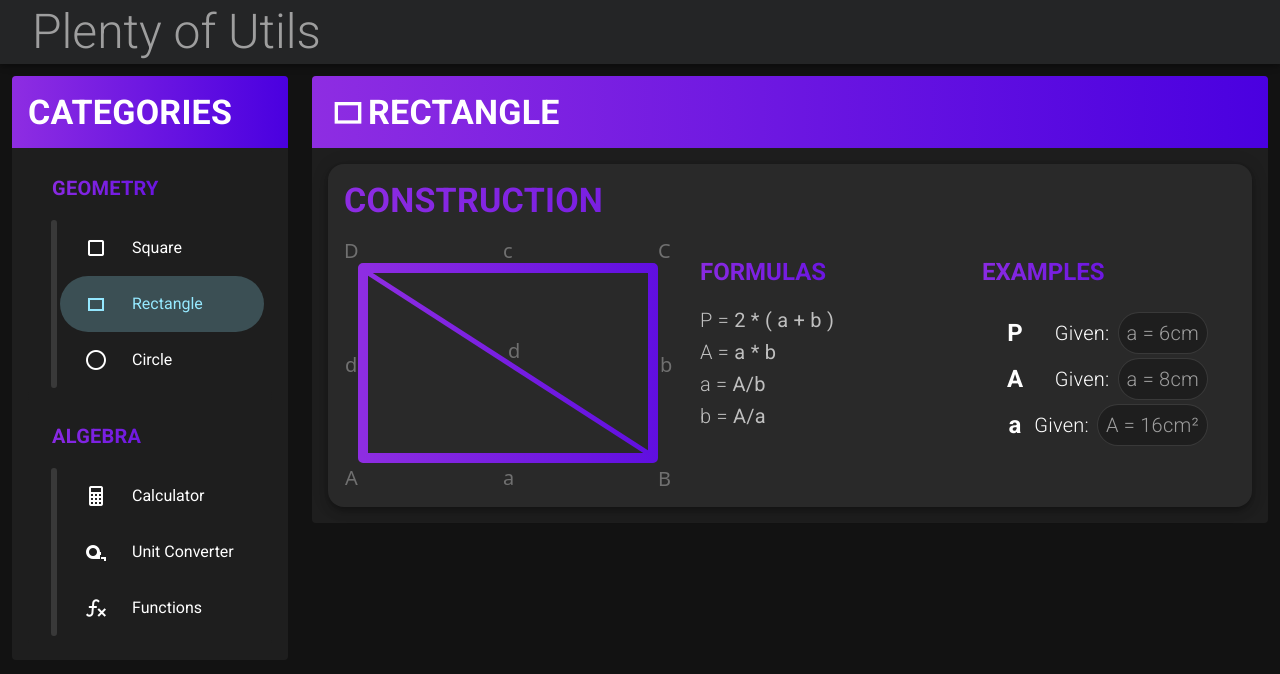
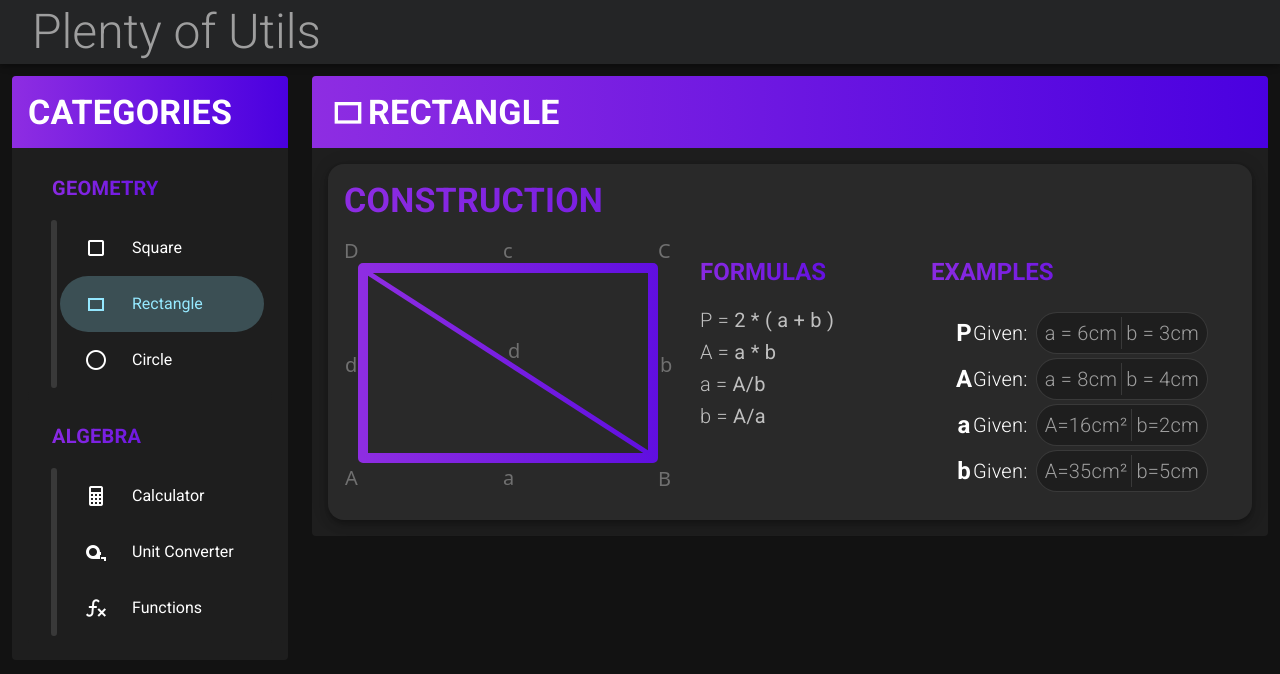
Before and after one commit to DanielTerletzkiy/plenty-utils, a Vue app: page /Categories/Math/Rectangle in a window 1280 px wide. Shown: the top 674 px of the page. Built offline with nearby package versions, Linux system fonts and the light colour scheme.

Commit message:
rectangle examples

```diff
--- a/src/components/Math/components/geometry/Rectangle.vue
+++ b/src/components/Math/components/geometry/Rectangle.vue
@@ -27,18 +27,23 @@ export default {
     examples: [
       {
         description: 'P',
-        given: ['a = 6cm'],
-        process: ['4 * a', '4 * 6cm', '24cm'],
+        given: ['a = 6cm', 'b = 3cm'],
+        process: ['2 * ( a + b )', '2 * ( 6 + 3 )', '2 * 9', '18cm'],
       },
       {
         description: 'A',
-        given: ['a = 8cm'],
-        process: ['a²', 'a * a', '8 * 8', '64cm²'],
+        given: ['a = 8cm', 'b = 4cm'],
+        process: ['a * b', '8 * 4', '32cm²'],
       },
       {
         description: 'a',
-        given: ['A = 16cm²'],
-        process: ['√A', '√16', '4cm'],
+        given: ['A=16cm²', 'b=2cm'],
+        process: ['A/b', '16/2', '8cm'],
+      },
+      {
+        description: 'b',
+        given: ['A=35cm²', 'b=5cm'],
+        process: ['A/a', '35/5', '7cm'],
       },
     ],
   }),
--- a/src/components/Math/components/helper/Construction.vue
+++ b/src/components/Math/components/helper/Construction.vue
@@ -14,12 +14,11 @@
       Construction
     </v-card-title>
     <v-card-text style="display: flex">
-      <v-row justify="space-between">
+      <v-row justify="space-between" :style="{flexDirection: isPhone ? 'column':'row'}">
         <v-col
           :style="{
             display: 'flex',
             justifyContent: isPhone ? 'center' : 'none',
-            width: isPhone ? '100px' : 'auto',
           }"
         >
           <SquareSVG v-if="type=='square'"/>
@@ -68,9 +67,9 @@
             <v-list rounded color="transparent" dense>
               <v-menu
                 content-class="rounded-lg"
-                :nudge-width="200"
                 offset-x
-                left
+                offset-y
+                top
                 v-for="example in examples"
                 :key="example.description"
               >
```
